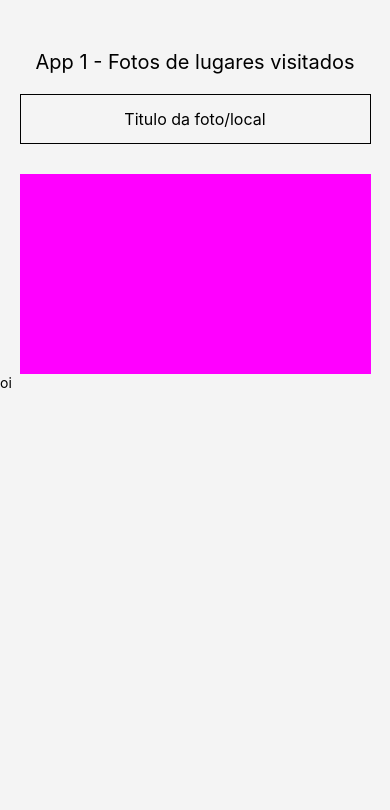
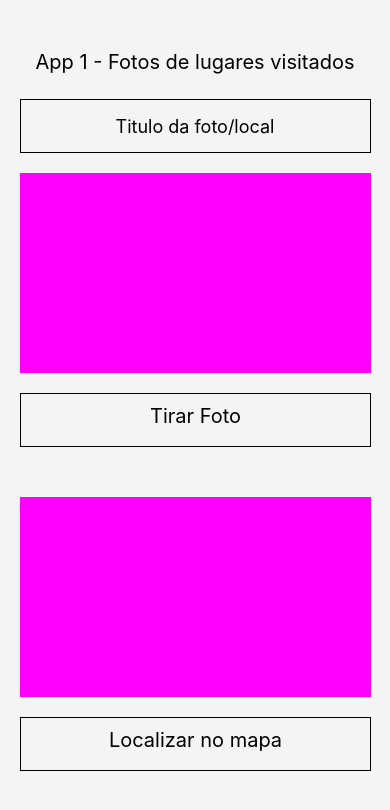
Before and after one commit to thiagoribeiro2003/app-registra-lugares, a React Native app: screen / in a window 390 px wide. Shown: the top 810 px of the page. Built offline with nearby package versions, Linux system fonts and the light colour scheme.

Commit message:
Parte visual Finalizada

```diff
--- a/App.js
+++ b/App.js
@@ -1,4 +1,5 @@
 import { StatusBar } from "expo-status-bar";
+import { cloneElement } from "react";
 import {
   StyleSheet,
   Text,
@@ -8,10 +9,12 @@ import {
   SafeAreaView,
 } from "react-native";
 
+
 export default function App() {
   return (
     <>
       <SafeAreaView style={estilos.safeContainer}>
+
 
         <Text style={estilos.tituloExercicio}>
           App 1 - Fotos de lugares visitados
@@ -26,7 +29,16 @@ export default function App() {
 
         <View style={estilos.foto}></View>
 
-        <Pressable><Text>oi</Text></Pressable>
+        <Pressable style={estilos.botaoFoto}>
+          <Text style={estilos.textoBotaoFoto}>Tirar Foto</Text>
+        </Pressable>
+
+        <View style={estilos.mapa}></View>
+
+        <Pressable style={estilos.botaoLocalizar}>
+          <Text style={estilos.textoLocalizar}>Localizar no mapa</Text>
+        </Pressable>
+
 
       </SafeAreaView>
     </>
@@ -45,9 +57,9 @@ const estilos = StyleSheet.create({
   },
   campoLocal: {
     borderWidth: 1,
-    fontSize: 16,
-    marginTop: 20,
-    height: 50,
+    fontSize: 18,
+    marginTop: 25,
+    height: 54,
     width: "90%",
     textAlign: "center", // Deixa o placheholder centralizado
   },
@@ -55,13 +67,46 @@ const estilos = StyleSheet.create({
     alignItems: "center",
   },
   foto: {
-    marginTop: 30,
+    marginTop: 20,
     width: "90%",
     height: 200,
     backgroundColor: "#f0f",
     justifyContent: "center",
     marginLeft: 20
   },
+  botaoFoto: {
+    marginTop: 20,
+    borderWidth: 1,
+    height: 54,
+    width: "90%",
+    marginLeft: 20
+  },
+  textoBotaoFoto: {
+    fontSize: 20,
+    alignSelf: "center",
+    marginTop: 10
+  },
+  mapa: {
+    marginTop: 50,
+    width: "90%",
+    height: 200,
+    backgroundColor: "#f0f",
+    justifyContent: "center",
+    marginLeft: 20
+  },
+  botaoLocalizar: {
+    marginTop: 20,
+    borderWidth: 1,
+    height: 54,
+    width: "90%",
+    marginLeft: 20
+  },
+  textoLocalizar: {
+    fontSize: 20,
+    alignSelf: "center",
+    marginTop: 10
+  }
+
 
 
 
```
